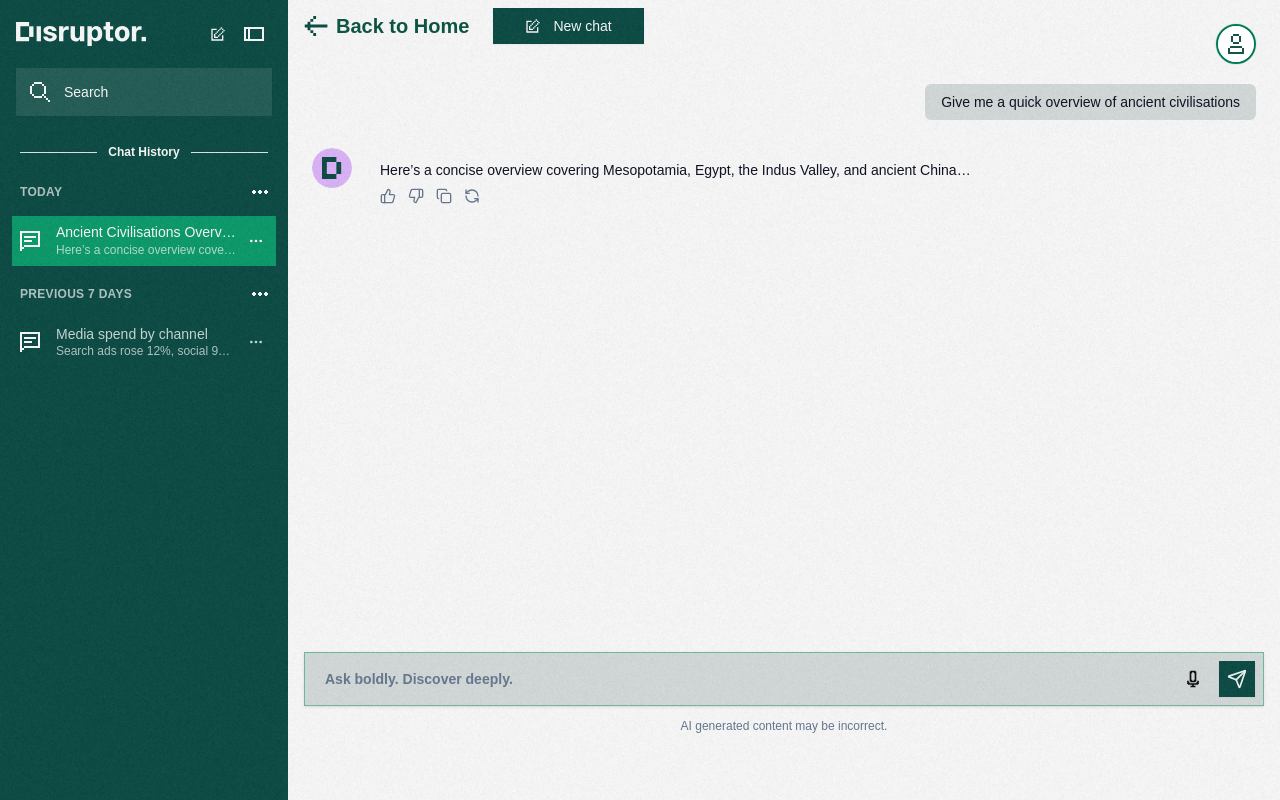
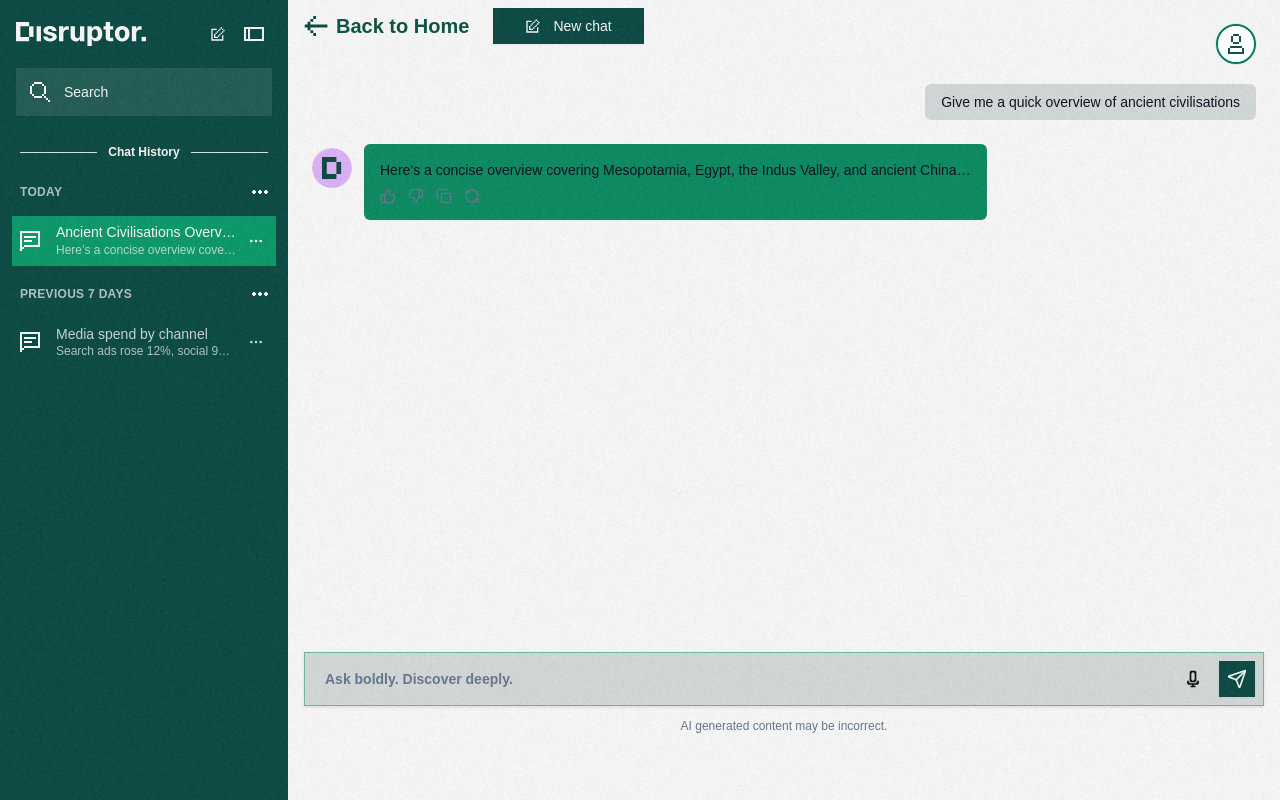
Before and after one commit to Mihla-Tembe/disruptorr, a Next.js app: page /dashboard/chat/sample-1 in a window 1280 px wide. Built offline with nearby package versions, Linux system fonts and the light colour scheme; no server answers; a web font is replaced by a local one.

Commit message:
Updated chatbot background.

```diff
--- a/components/chat/chat-message.tsx
+++ b/components/chat/chat-message.tsx
@@ -51,7 +51,7 @@ export function ChatBubble({
                "max-w-4xl rounded-sm px-4 py-4 text-sm",
                isUser
                   ? "bg-[#D7DEDD] text-foreground animate-chat-in-right py-2"
-                  : "bg-card text-foreground animate-chat-in-left"
+                  : "bg-[#00895D] text-foreground animate-chat-in-left"
             )}>
             {message.content}
             {!isUser && (
--- a/components/helper-chat/helper-chat.tsx
+++ b/components/helper-chat/helper-chat.tsx
@@ -42,7 +42,7 @@ function Bubble({ message }: { message: Message }) {
         className={`${
           isUser
             ? "bg-[#D7DEDD] animate-chat-in-right"
-            : "bg-card animate-chat-in-left"
+            : "bg-[#00895D] animate-chat-in-left"
         } max-w-[75%] rounded-sm px-4 py-3 text-sm`}
       >
         {message.text}
```
